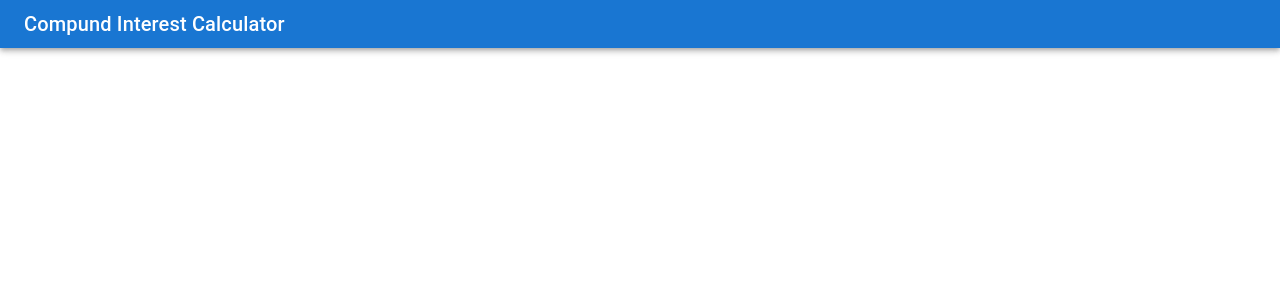
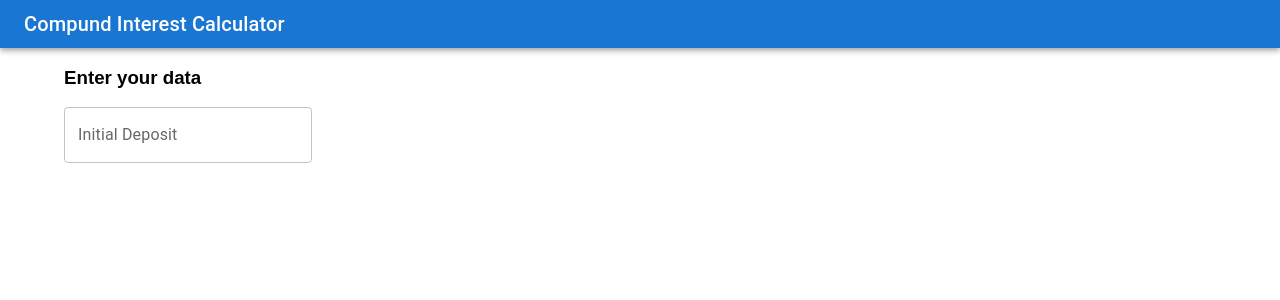
Before and after one commit to Akio789/compund-interest-calculator, a React (Create React App) app: page / in a window 1280 px wide. Shown: the top 300 px of the page. Built offline with nearby package versions, Linux system fonts and the light colour scheme.

Commit message:
Adding prop-types and initial form component

```diff
--- a/package.json
+++ b/package.json
@@ -9,6 +9,7 @@
     "@testing-library/jest-dom": "^5.16.4",
     "@testing-library/react": "^13.1.1",
     "@testing-library/user-event": "^13.5.0",
+    "prop-types": "^15.8.1",
     "react": "^18.1.0",
     "react-dom": "^18.1.0",
     "react-scripts": "5.0.1",
--- a/src/App.css
+++ b/src/App.css
@@ -1,3 +1,4 @@
 body {
     margin: 0;
+    font-family: sans-serif;
 }
--- a/src/components/header/Header.js
+++ b/src/components/header/Header.js
@@ -1,9 +1,10 @@
 import React from 'react';
 import { AppBar, Typography, Toolbar } from '@mui/material';
+import PropTypes from 'prop-types';
 
-const Header = () => {
+const Header = ({ className }) => {
   return (
-    <AppBar position="static">
+    <AppBar position="static" className={className}>
       <Toolbar variant="dense">
         <Typography variant="h6">
           Compund Interest Calculator
@@ -13,4 +14,8 @@ const Header = () => {
   );
 }
 
+Header.propTypes = {
+  className: PropTypes.string
+};
+
 export default Header;
--- a/src/pages/compund-interest-calculator/CompoundInterestCalculator.js
+++ b/src/pages/compund-interest-calculator/CompoundInterestCalculator.js
@@ -1,9 +1,17 @@
 import React from 'react';
+import { Container } from '@mui/material';
 import Header from '../../components/header/Header';
+import CalculatorInputForm from './calculator-input-form/CalculatorInputForm';
+import styles from './CompoundInterestCalculator.module.css';
 
 const CompoundInterestCalculator = () => {
   return (
-    <Header />
+    <>
+      <Header className={styles.header} />
+      <Container>
+        <CalculatorInputForm />
+      </Container>
+    </>
   );
 }
 
--- /dev/null
+++ b/src/pages/compund-interest-calculator/CompoundInterestCalculator.module.css
@@ -0,0 +1,3 @@
+.header {
+    margin-bottom: 1rem;
+}
--- /dev/null
+++ b/src/pages/compund-interest-calculator/calculator-input-form/CalculatorInputForm.js
@@ -0,0 +1,13 @@
+import { TextField } from '@mui/material';
+import React from 'react';
+
+const CalculatorInputForm = () => {
+  return (
+    <div>
+      <h3>Enter your data</h3>
+      <TextField label="Initial Deposit" />
+    </div>
+  );
+}
+
+export default CalculatorInputForm;
```
Also changed, not shown: 1 other file (tests, documents, lock files or other folders).
